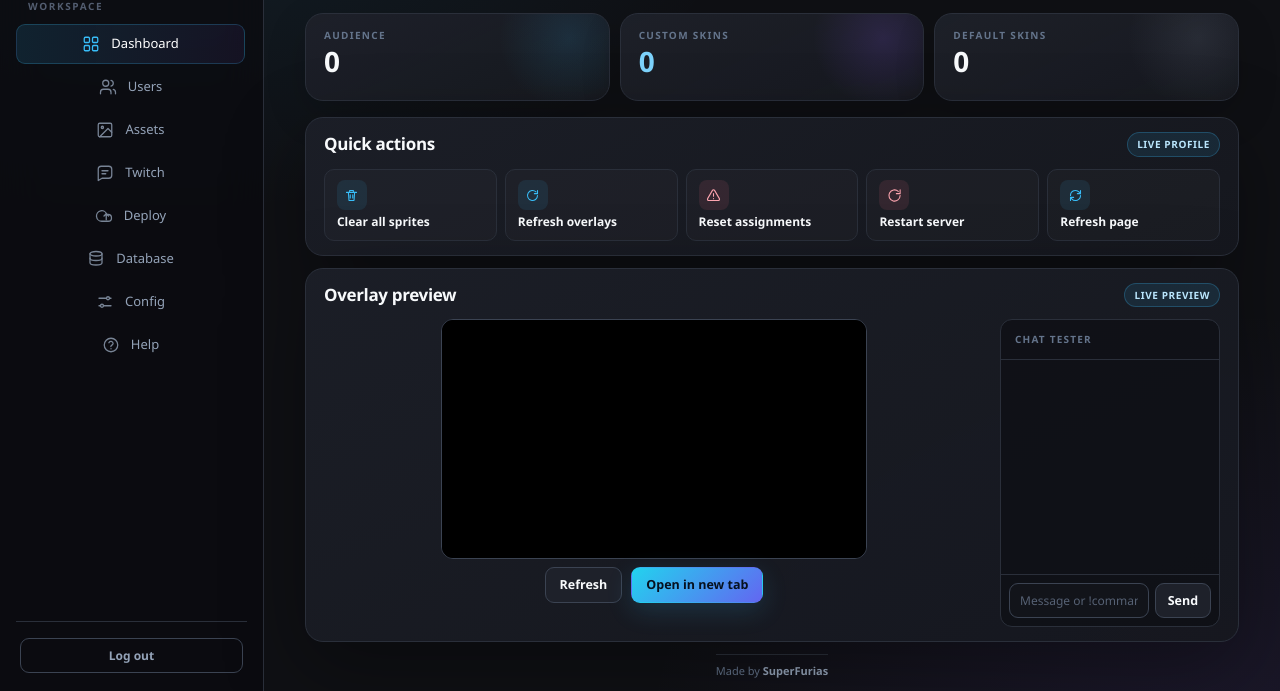
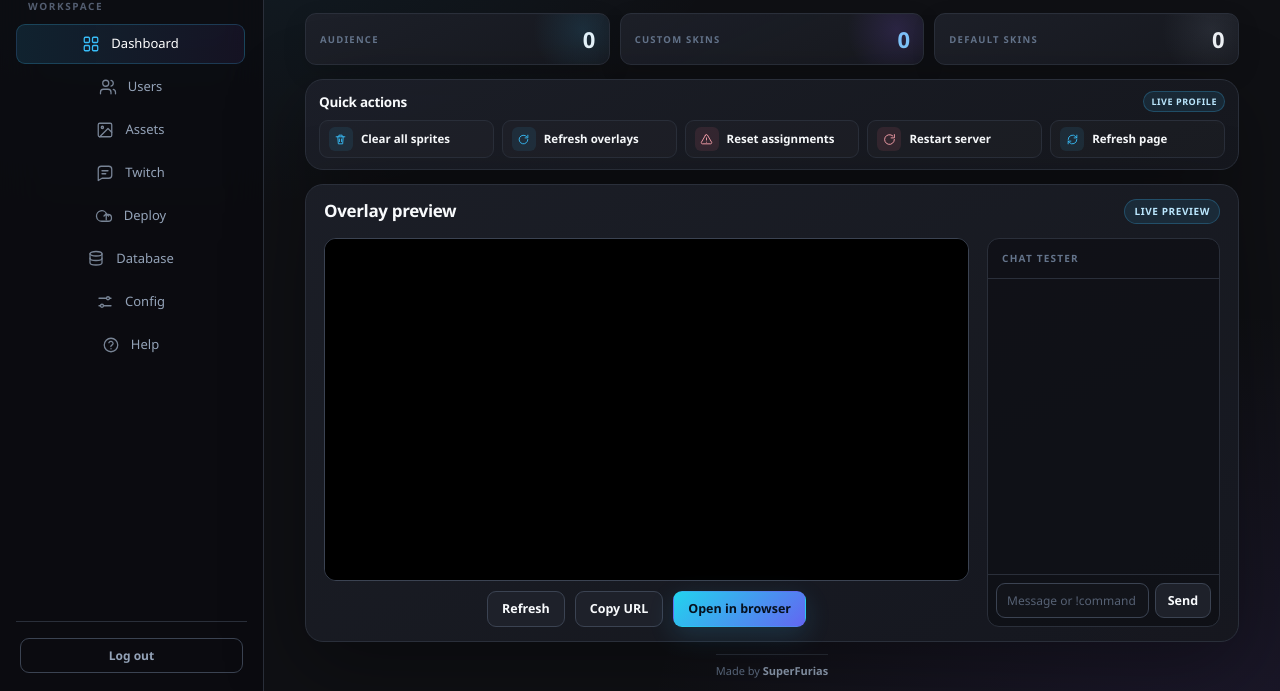
Before and after one commit to SuperFurias/stream-sprites, a website: page app/index.html in a window 1280 px wide. Shown: the part 109-800 px from the top of the page. Drawn offline with Linux system fonts and the light colour scheme; no server answers.

Commit message:
2.8.3: compact dashboard and add overlay browser controls
- Compact Overview metrics and quick actions
- Fill overlay preview and keep chat on the right
- Add Copy URL and working Open in browser
- Refresh docs screenshots and add UI regression tests
- Clean up gitignore for generated files

```diff
--- a/app/dashboard/dashboard.html
+++ b/app/dashboard/dashboard.html
@@ -1,4 +1,4 @@
-<div class="panel">
+<div class="panel quick-actions-panel">
   <div class="panel-head panel-head-row">
     <div>
       <p class="section-kicker">Control deck</p>
@@ -60,7 +60,8 @@
       <iframe id="overlayPreview" class="overlay-frame" src="" frameborder="0" title="Live overlay preview"></iframe>
       <div class="preview-controls">
         <button type="button" onclick="refreshPreview()" class="preview-btn">Refresh</button>
-        <button type="button" onclick="openOverlayInNewTab()" class="preview-btn primary">Open in new tab</button>
+        <button type="button" onclick="copyOverlayUrl(this)" class="preview-btn">Copy URL</button>
+        <button type="button" onclick="openOverlayInBrowser()" class="preview-btn primary">Open in browser</button>
       </div>
     </div>
     <div class="chat-panel">
--- a/app/dashboard/dashboard.js
+++ b/app/dashboard/dashboard.js
@@ -53,8 +53,41 @@ function refreshPreview() {
   updateOverlayPreview();
 }
 
-function openOverlayInNewTab() {
+function openOverlayInBrowser() {
   window.open(getOverlayUrl(), '_blank');
+}
+
+async function copyOverlayUrl(button) {
+  const url = getOverlayUrl();
+  try {
+    await navigator.clipboard.writeText(url);
+  } catch (e) {
+    const helper = document.createElement('textarea');
+    helper.value = url;
+    helper.setAttribute('readonly', '');
+    helper.style.position = 'fixed';
+    helper.style.opacity = '0';
+    document.body.appendChild(helper);
+    helper.select();
+    let copied = false;
+    try {
+      copied = document.execCommand('copy');
+    } catch (err) {
+      copied = false;
+    }
+    helper.remove();
+    if (!copied) {
+      alert('Could not copy the overlay URL.');
+      return;
+    }
+  }
+
+  if (!button) return;
+  const label = button.textContent;
+  button.textContent = 'Copied';
+  setTimeout(() => {
+    if (button.isConnected) button.textContent = label;
+  }, 1500);
 }
 
 document.addEventListener('keydown', (event) => {
--- a/app/dashboard/ui.css
+++ b/app/dashboard/ui.css
@@ -291,21 +291,21 @@ code { font-family: "Cascadia Code", "SFMono-Regular", Consolas, monospace; }
   overflow: hidden;
   display: flex;
   flex-direction: column;
-  gap: 3px;
-  min-height: 126px;
-  padding: 20px 22px;
+  gap: 1px;
+  min-height: 84px;
+  padding: 12px 16px;
   border: 1px solid var(--line);
-  border-radius: var(--radius-lg);
+  border-radius: var(--radius);
   background: linear-gradient(155deg, rgba(30, 33, 42, 0.94), rgba(24, 26, 33, 0.86));
-  box-shadow: 0 14px 40px rgba(0, 0, 0, 0.16);
+  box-shadow: 0 8px 24px rgba(0, 0, 0, 0.12);
 }
 .metric::after {
   content: "";
   position: absolute;
-  right: -30px;
-  top: -46px;
-  width: 140px;
-  height: 140px;
+  right: -24px;
+  top: -34px;
+  width: 100px;
+  height: 100px;
   border-radius: 50%;
   background: radial-gradient(closest-side, rgba(56, 189, 248, 0.12), transparent);
   pointer-events: none;
@@ -321,7 +321,7 @@ code { font-family: "Cascadia Code", "SFMono-Regular", Consolas, monospace; }
 }
 .metric strong {
   font-family: var(--font-display);
-  font-size: 34px;
+  font-size: 28px;
   line-height: 1.1;
   font-weight: 700;
   letter-spacing: -0.04em;
@@ -329,7 +329,7 @@ code { font-family: "Cascadia Code", "SFMono-Regular", Consolas, monospace; }
   font-variant-numeric: tabular-nums;
 }
 .metric .metric-accent-cyan { color: #7dd3fc; }
-.metric-note { color: var(--faint); font-size: 11px; }
+.metric-note { color: var(--faint); font-size: 10.5px; }
 .metric .badge { margin-top: 4px; width: fit-content; }
 
 #content { max-width: 1500px; margin-inline: auto; animation: content-in 0.24s ease both; }
@@ -612,9 +612,18 @@ body[data-tab="dashboard"] .main {
   padding-bottom: 10px;
 }
 body[data-tab="dashboard"] .topbar { flex: 0 0 auto; margin-bottom: 16px; }
-body[data-tab="dashboard"] .metrics { flex: 0 0 auto; gap: 10px; margin-bottom: 16px; }
-body[data-tab="dashboard"] .metric { min-height: 88px; padding: 14px 18px; }
-body[data-tab="dashboard"] .metric strong { font-size: 28px; }
+body[data-tab="dashboard"] .metrics { flex: 0 0 auto; gap: 10px; margin-bottom: 14px; }
+body[data-tab="dashboard"] .metric {
+  flex-direction: row;
+  align-items: center;
+  justify-content: space-between;
+  gap: 12px;
+  min-height: 52px;
+  padding: 8px 14px;
+  border-radius: 11px;
+}
+body[data-tab="dashboard"] .metric strong { font-size: 22px; letter-spacing: -0.03em; }
+body[data-tab="dashboard"] .metric-kicker { font-size: 9.5px; }
 body[data-tab="dashboard"] .metric-note { display: none; }
 body[data-tab="dashboard"] #content {
   width: 100%;
@@ -624,7 +633,7 @@ body[data-tab="dashboard"] #content {
   min-height: 0;
   display: flex;
   flex-direction: column;
-  gap: 12px;
+  gap: 14px;
 }
 body[data-tab="dashboard"] #content > .panel { margin-bottom: 0; padding: 14px 18px; }
 body[data-tab="dashboard"] #content > .panel:first-child { flex: 0 0 auto; }
@@ -634,33 +643,56 @@ body[data-tab="dashboard"] #content > .panel:last-child {
   display: flex;
   flex-direction: column;
 }
-body[data-tab="dashboard"] .panel-head { margin-bottom: 10px; }
+body[data-tab="dashboard"] .panel-head { margin-bottom: 12px; }
 body[data-tab="dashboard"] .panel-head h2 { font-size: 17px; margin-bottom: 2px; }
 body[data-tab="dashboard"] .panel-head p { display: none; }
 body[data-tab="dashboard"] .section-kicker { margin-bottom: 4px; }
+body[data-tab="dashboard"] #content > .quick-actions-panel { padding: 11px 13px; }
+body[data-tab="dashboard"] .quick-actions-panel .panel-head { align-items: center; margin-bottom: 8px; }
+body[data-tab="dashboard"] .quick-actions-panel .panel-head h2 { font-size: 13.5px; line-height: 1.2; margin: 0; }
+body[data-tab="dashboard"] .quick-actions-panel .section-kicker { display: none; }
+body[data-tab="dashboard"] .quick-actions-panel .badge { padding: 3px 7px; font-size: 9px; }
+body[data-tab="dashboard"] .quick-actions-panel .panel-head p { display: none; }
 body[data-tab="dashboard"] .actions-grid { grid-template-columns: repeat(5, minmax(0, 1fr)); gap: 8px; }
-body[data-tab="dashboard"] .action-card { padding: 10px 12px; gap: 3px; border-radius: 10px; }
+body[data-tab="dashboard"] .action-card {
+  flex-direction: row;
+  align-items: center;
+  gap: 8px;
+  min-height: 38px;
+  padding: 5px 9px;
+  border-radius: 9px;
+}
 body[data-tab="dashboard"] .action-card .desc { display: none; }
-body[data-tab="dashboard"] .action-card .icon { width: 30px; height: 30px; margin-bottom: 1px; border-radius: 8px; }
-body[data-tab="dashboard"] .action-card .icon svg { width: 15px; height: 15px; }
-body[data-tab="dashboard"] .action-card .title { font-size: 12px; line-height: 1.3; }
-body[data-tab="dashboard"] .stage-panel { padding-bottom: 14px; }
-body[data-tab="dashboard"] .stage-panel .preview-section { flex: 1 1 auto; min-height: 0; align-items: stretch; }
-body[data-tab="dashboard"] .stage-panel .preview-left { min-height: 0; display: flex; flex-direction: column; }
+body[data-tab="dashboard"] .action-card .icon { flex: 0 0 24px; width: 24px; height: 24px; margin: 0; border-radius: 6px; }
+body[data-tab="dashboard"] .action-card .icon svg { width: 13px; height: 13px; }
+body[data-tab="dashboard"] .action-card .title { font-size: 11.5px; line-height: 1.3; }
+body[data-tab="dashboard"] .stage-panel { padding-bottom: 16px; }
+body[data-tab="dashboard"] .stage-panel .preview-section {
+  flex: 1 1 auto;
+  flex-direction: row;
+  gap: 18px;
+  min-height: 0;
+  align-items: stretch;
+}
+body[data-tab="dashboard"] .stage-panel .preview-left { flex: 1 1 auto; min-width: 0; min-height: 0; display: flex; flex-direction: column; }
 body[data-tab="dashboard"] .stage-panel .overlay-frame {
+  flex: 1 1 auto;
   width: 100%;
-  max-width: max(320px, calc((100vh - 560px) * 16 / 9));
+  max-width: none;
   height: auto;
-  max-height: 100%;
-  margin-inline: auto;
+  max-height: none;
+  min-height: 0;
+  aspect-ratio: auto;
+  margin: 0;
 }
 body[data-tab="dashboard"] .stage-panel .preview-controls {
   flex: 0 0 auto;
-  margin-top: 8px;
+  margin-top: 10px;
+  gap: 10px;
   justify-content: center;
 }
 body[data-tab="dashboard"] .stage-panel .chat-panel {
-  width: clamp(220px, 24%, 300px);
+  width: clamp(200px, 26%, 300px);
   height: 100%;
   max-height: 100%;
 }
@@ -988,8 +1020,10 @@ body[data-tab="dashboard"] .footer-credit {
   .main { padding: 22px 18px 16px; }
   .topbar { margin-bottom: 20px; }
   .metrics { gap: 10px; }
-  .preview-section { flex-direction: column; }
-  .chat-panel { width: 100%; height: 330px; }
+  body[data-tab="dashboard"] .main { height: auto; min-height: 100vh; }
+  body[data-tab="dashboard"] #content > .panel:last-child { flex: 0 0 auto; }
+  body[data-tab="dashboard"] .stage-panel .preview-section { flex: 0 0 auto; }
+  body[data-tab="dashboard"] .stage-panel .chat-panel { height: 330px; }
 }
 @media (max-width: 700px) {
   .main { padding-inline: 14px; }
--- a/app/package.json
+++ b/app/package.json
@@ -1,7 +1,7 @@
 {
   "name": "stream-sprites",
   "productName": "Stream Sprites",
-  "version": "2.8.2",
+  "version": "2.8.3",
   "description": "Twitch sprite overlay dashboard and desktop app",
   "author": "SuperFurias",
   "license": "Apache-2.0",
@@ -9,7 +9,7 @@
   "scripts": {
     "start": "node server.js",
     "desktop:build": "pwsh -NoProfile -ExecutionPolicy Bypass -File desktop/build.ps1",
-    "test": "node --test test/phase1.test.js test/physics.test.js test/storage.test.js test/password.test.js test/http.test.js test/websocket.test.js test/accounts.test.js",
+    "test": "node --test test/phase1.test.js test/physics.test.js test/storage.test.js test/password.test.js test/http.test.js test/websocket.test.js test/accounts.test.js test/dashboard-ui.test.js",
     "test:postgres": "node --test --test-concurrency=1 test/postgres.test.js test/postgres-startup.test.js",
     "soak": "node tools/soak.js"
   },
```
Also changed, not shown: app/test/dashboard-ui.test.js (added, +150 -0 lines), CHANGELOG.md, docs/screenshots/assets.png, docs/screenshots/dashboard.png, docs/screenshots/users.png, 4 other files.
